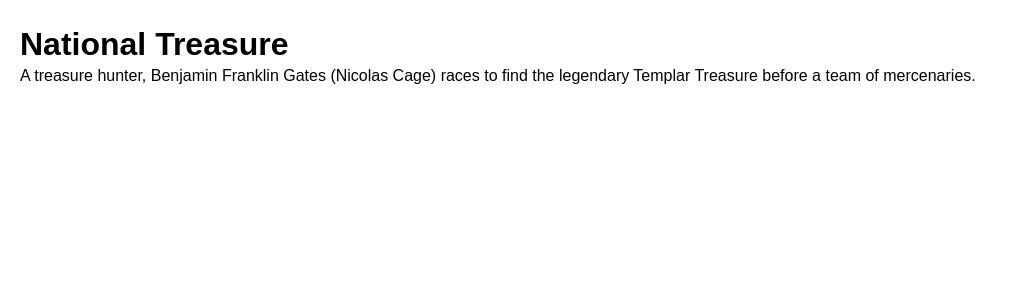
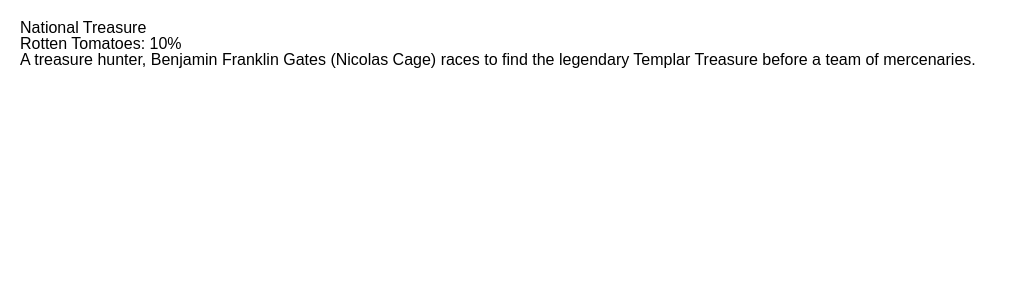
Before and after one commit to abigailboyer/movietheater, a React (Create React App) app: page /movies/1 in a window 1280 px wide. Shown: the top 300 px of the page, without its empty margins (0-1018 px from the left). Built offline with nearby package versions, Linux system fonts and the light colour scheme.

Commit message:
format movie details display

```diff
--- a/src/movies/MovieDetails.js
+++ b/src/movies/MovieDetails.js
@@ -10,10 +10,17 @@
   const thisMovie = featuredData.find(movie => movie._id == movieId)
 
   return (
-    <section>
-      <h1>{thisMovie.title}</h1>
-      <p>{thisMovie.description}</p>
-    </section>
+    <main id="movieDetailsPage">
+      <section id="movieDescription">
+        <h2>{thisMovie.title}</h2>
+        <h4>Rotten Tomatoes: 10%</h4>
+        <p>{thisMovie.description}</p>
+      </section>
+
+      <section id="showtimes">
+        {/* ticket purchasing starts here */}
+      </section>
+    </main>
   )
 }
 
```
